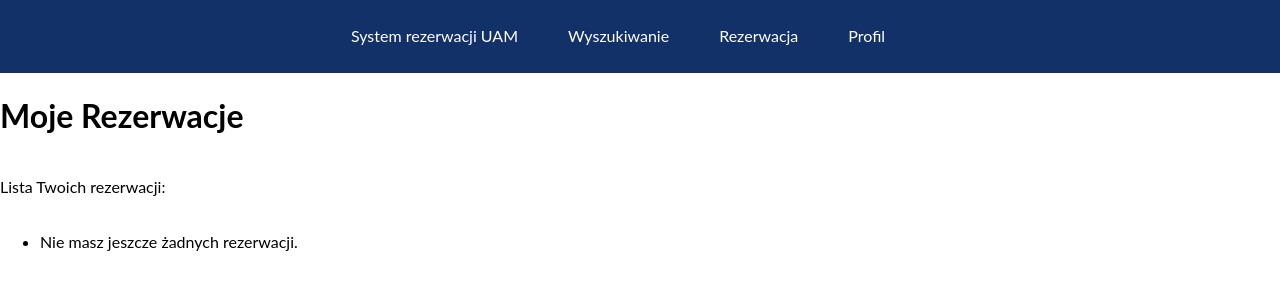
After one commit to DeveloperMilosz/RoomReserveUAM, a Django app: page /reservation/ in a window 1280 px wide. The commit adds this page. Shown: the top 300 px of the page. Run offline with Django 5.2, Linux system fonts and the light colour scheme; the visitor is signed in with stand-in values (Sample User, id 1).

Commit message:
Profile (#16)
* feature - search boost

* profile

```diff
--- a/app/room_reserve/urls.py
+++ b/app/room_reserve/urls.py
@@ -4,6 +4,7 @@ from django.urls import re_path
 from room_reserve.views import home as home_views
 from room_reserve.views import auth as auth_views
 from room_reserve.views import calendar as calendar_views
+from room_reserve.views import profile as profile_views
 
 
 urlpatterns = [
@@ -56,4 +57,6 @@ urlpatterns = [
     path("new_event/", calendar_views.new_event, name="new_event"),
     path("meeting/<int:meeting_id>/", calendar_views.meeting_details, name="meeting_details"),
     path("search/", calendar_views.search_view, name="search_view"),
+    path("profil/", profile_views.my_profile_view, name="my_profile"),
+    path("reservation/", profile_views.my_reservations_view, name="my_reservations"),
 ]
--- /dev/null
+++ b/app/room_reserve/views/profile.py
@@ -0,0 +1,12 @@
+from django.shortcuts import render
+from django.contrib.auth.decorators import login_required
+
+
+@login_required
+def my_profile_view(request):
+    return render(request, "pages/profile/my_profile.html")
+
+
+@login_required
+def my_reservations_view(request):
+    return render(request, "pages/profile/my_reservations.html")
--- a/app/templates/header.html
+++ b/app/templates/header.html
@@ -19,9 +19,8 @@
           <li>
               <a href="{% url 'home' %}">Profil</a>
               <ul class="submenu">
-                <li><a href="{% url 'home' %}">Mój profil</a></li>
-                <li><a href="{% url 'home' %}">Moje rezerwacje</a></li>
-                <li><a href="{% url 'home' %}">Mój kalendarz</a></li>
+                <li><a href="{% url 'my_profile' %}">Mój profil</a></li>
+                <li><a href="{% url 'my_reservations' %}">Moje rezerwacje</a></li>
                 <li><a href="{% url 'account_password_change' %}">Reset hasła</a></li>
                 <li><a href="{% url 'account_logout' %}">Wyloguj się</a></li>
               </ul>
--- a/app/templates/pages/calendar/search.html
+++ b/app/templates/pages/calendar/search.html
@@ -1,6 +1,6 @@
 {% extends 'base.html' %}
 {% block content %}
-<h1>Wyniki wyszukiwania</h1>
+
 
 <!-- Przełącznik wyszukiwarek -->
 <div class="search-switch">
--- /dev/null
+++ b/app/templates/pages/profile/my_reservations.html
@@ -0,0 +1,14 @@
+{% extends "base.html" %}
+
+{% block content %}
+<h1>Moje Rezerwacje</h1>
+<p>Lista Twoich rezerwacji:</p>
+<ul>
+  <!-- Przykład dynamicznej listy -->
+  {% for reservation in reservations %}
+    <li>{{ reservation.name }} - {{ reservation.date }}</li>
+  {% empty %}
+    <li>Nie masz jeszcze żadnych rezerwacji.</li>
+  {% endfor %}
+</ul>
+{% endblock %}
```
Also changed, not shown: app/templates/pages/profile/my_profile.html (added, +7 -0 lines).
